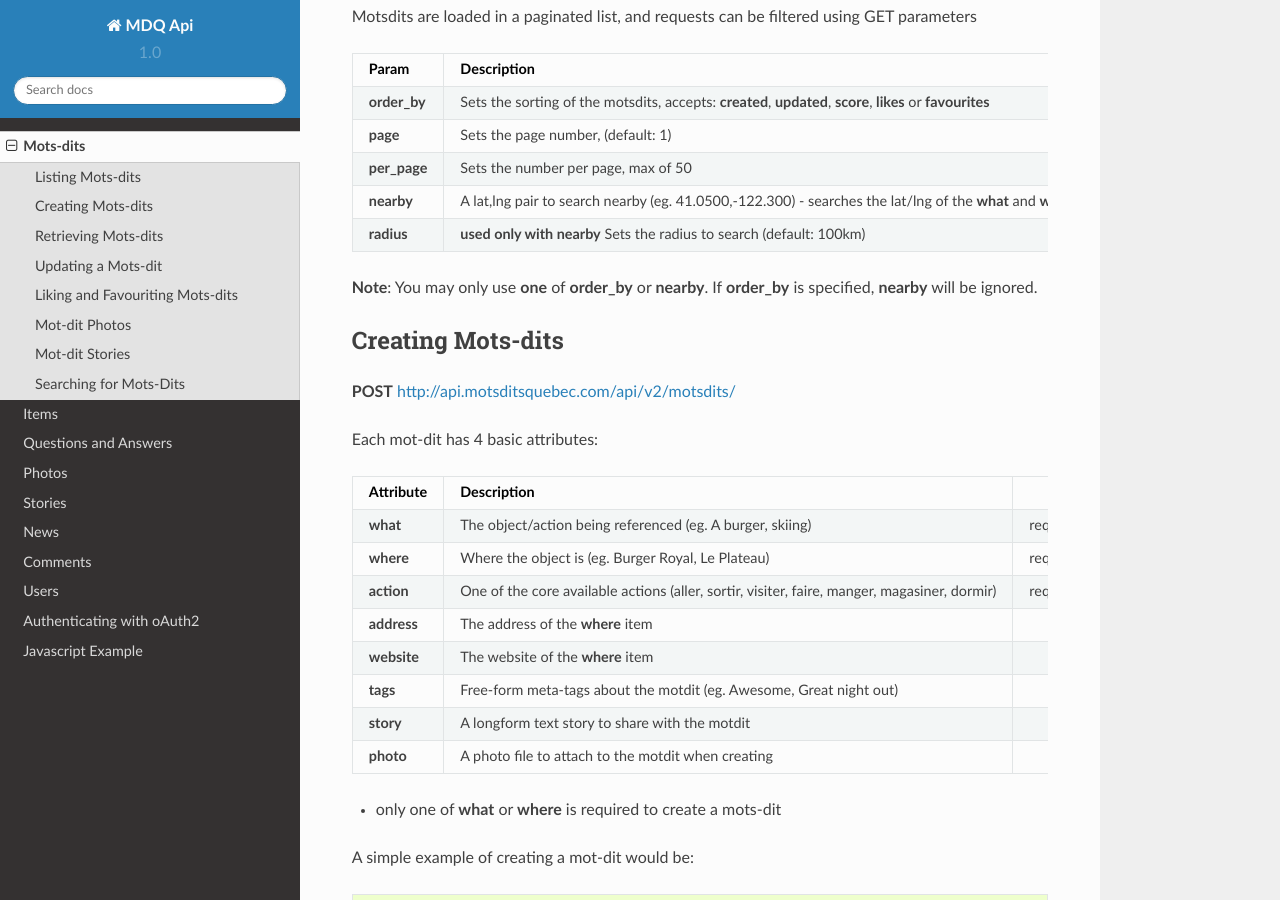
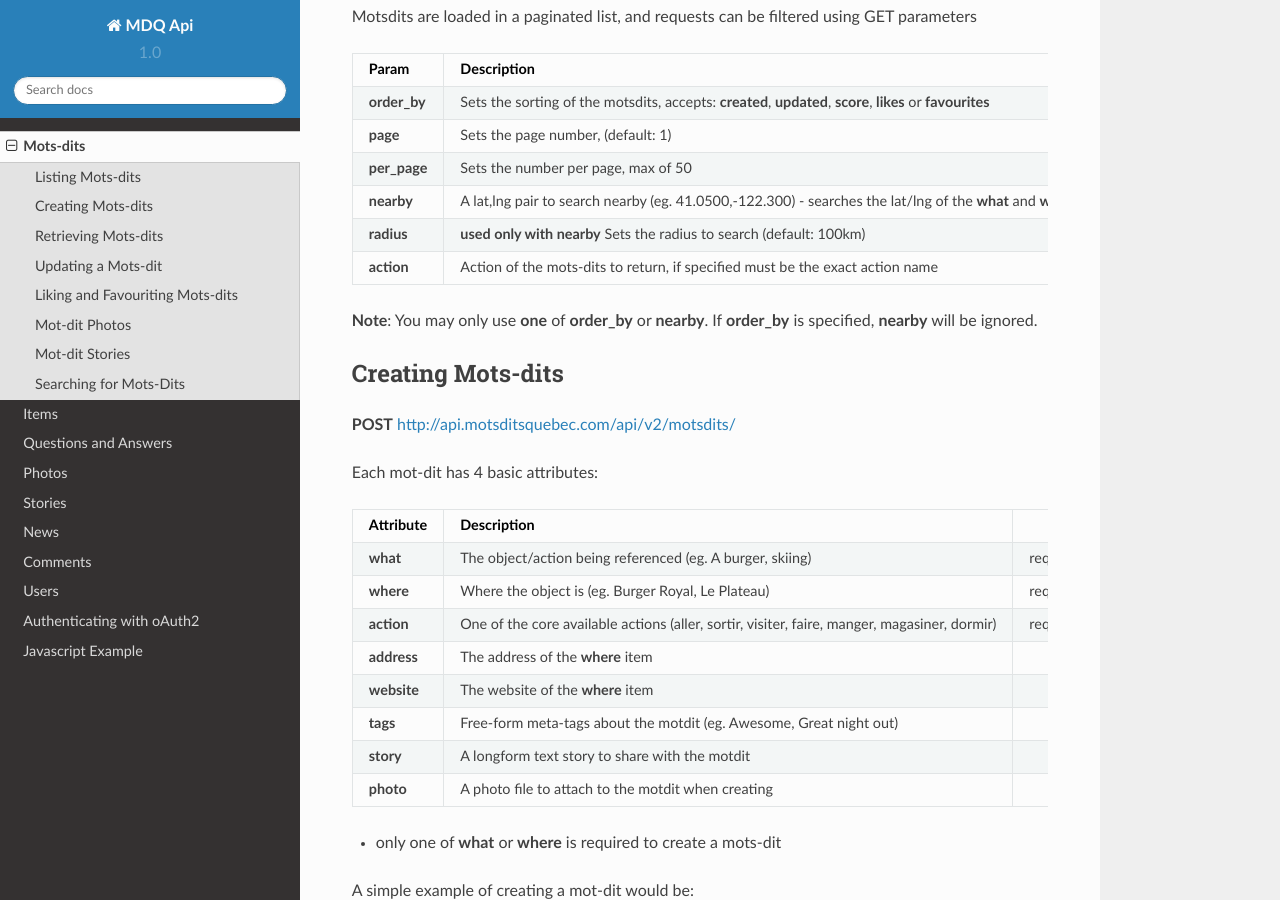
Before and after one commit to mikaeltheimer/mdq_api, a Sphinx documentation site: the page built from doc/motsdits.rst, in a window 1280 px wide and 900 px high, scrolled down 782 px. Built offline with Sphinx 7.4.7 and the Read the Docs theme 2.0.0, drawn with Linux system fonts in a browser that asks for light colours; pages that are not in the unit, such as notebooks, are missing from menus.

Commit message:
updating docs to show action filter

```diff
--- a/doc/motsdits.rst
+++ b/doc/motsdits.rst
@@ -49,6 +49,8 @@ Motsdits are loaded in a paginated list, and requests can be filtered using GET
 | **nearby**   | A lat,lng pair to search nearby  (eg. 41.0500,-122.300) - searches the lat/lng of the **what** and **where** fields |
 +--------------+---------------------------------------------------------------------------------------------------------------------+
 | **radius**   | **used only with nearby** Sets the radius to search (default: 100km)                                                |
++--------------+---------------------------------------------------------------------------------------------------------------------+
+| **action**   | Action of the mots-dits to return, if specified must be the exact action name                                       |
 +--------------+---------------------------------------------------------------------------------------------------------------------+
 
 **Note**: You may only use **one** of **order_by** or **nearby**. If **order_by** is specified, **nearby** will be ignored.
```
